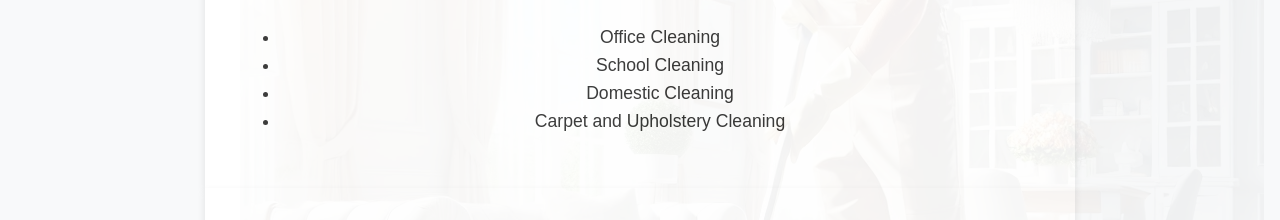
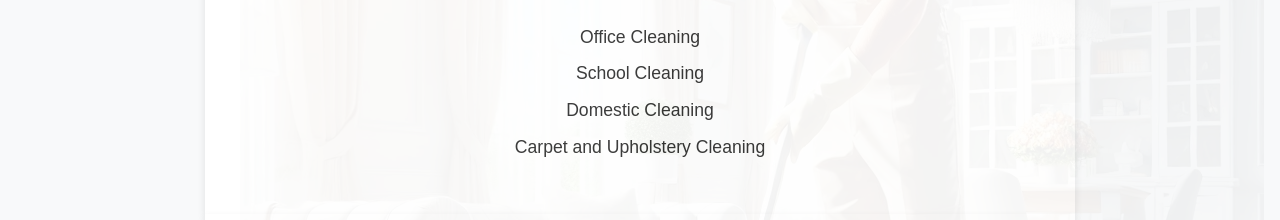
Before and after one commit to abksr99/gunta, a plain HTML site: page index.html in a window 1280 px wide. Shown: the part 576-796 px from the top of the page. Drawn offline with Linux system fonts and the light colour scheme.

Commit message:
Update styles.css

```diff
--- a/styles.css
+++ b/styles.css
@@ -22,7 +22,7 @@ header h1 {
 }
 
 nav ul {
-    list-style-type: none;
+    list-style-type: none; /* Removes bullets */
     padding: 0;
     display: flex;
     justify-content: center;
@@ -78,6 +78,16 @@ h2 {
     margin-top: 0;
 }
 
+/* Remove bullets from list items */
+ul {
+    list-style-type: none; /* Removes bullets */
+    padding: 0;
+}
+
+li {
+    margin: 0.5em 0; /* Adds spacing for readability */
+}
+
 /* Contact and Footer */
 #contact p, footer p {
     font-size: 0.9em;
```
